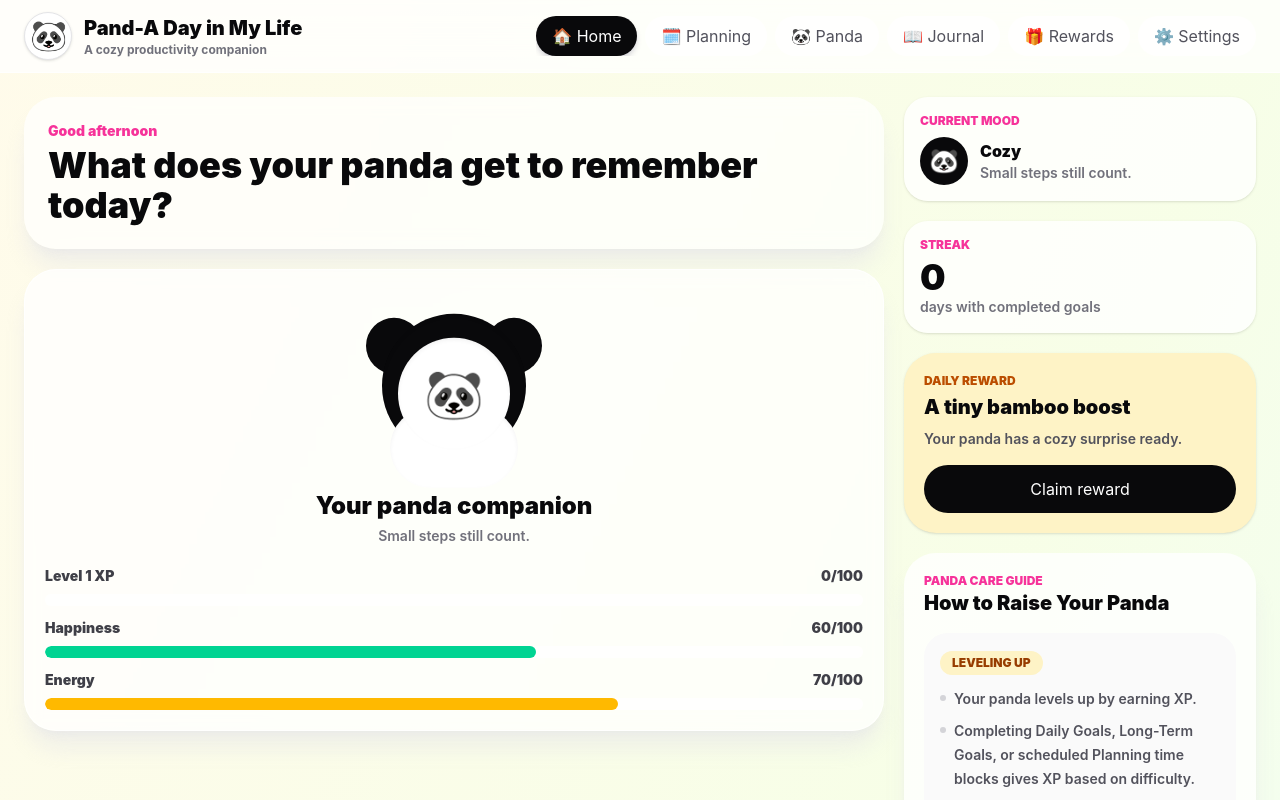
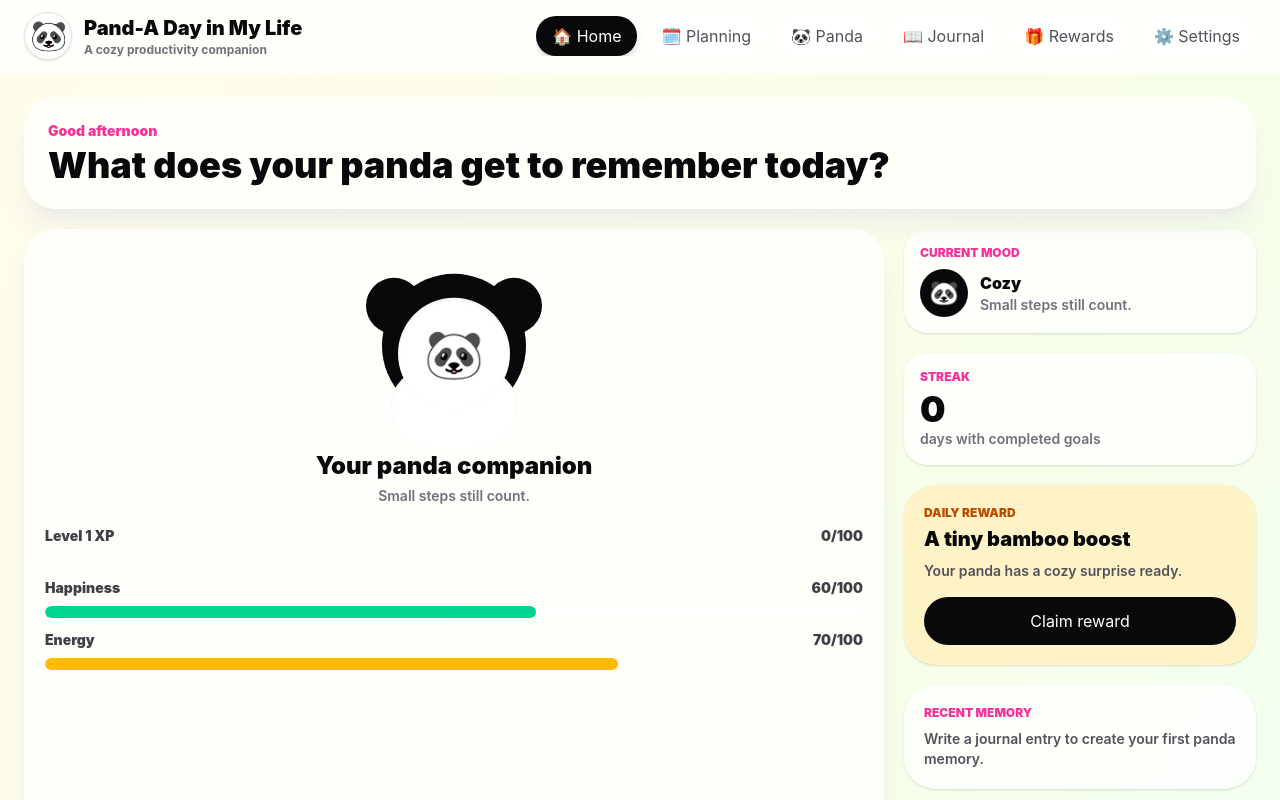
Before and after one commit to JIXIECODES/Pand-A-Day-in-My-Life, a React (Vite) app: page / in a window 1280 px wide. Both pictures are taken after a click on the button "Continue without an account". Shown: the top 800 px of the page. Built offline with nearby package versions, Linux system fonts and the light colour scheme.

Commit message:
Restore full-width home guide layout

```diff
--- a/src/features/home/pages/Home.jsx
+++ b/src/features/home/pages/Home.jsx
@@ -18,16 +18,14 @@ export default function Home() {
   const activeGoalCount = [...classicGoals, ...longTermGoals].filter((goal) => !goal.completed).length;
 
   return (
-    <main className="mx-auto grid max-w-7xl gap-5 px-4 py-6 sm:px-6 lg:grid-cols-[1fr_22rem]">
-      <section className="space-y-5">
+    <main className="mx-auto grid max-w-7xl gap-5 px-4 py-6 sm:px-6">
       <div className="rounded-[2rem] bg-white/70 p-6 shadow-xl shadow-zinc-200/60 backdrop-blur">
         <p className="text-sm font-black text-pink-500">{greetingForNow()}</p>
         <h1 className="mt-1 text-4xl font-black text-zinc-950">What does your panda get to remember today?</h1>
       </div>
 
+      <section className="grid gap-5 lg:grid-cols-[1fr_22rem]">
         <PandaCompanion />
-
-      </section>
 
         <aside className="space-y-5">
           <PandaMoodDisplay />
@@ -37,25 +35,28 @@ export default function Home() {
             <p className="text-sm font-semibold text-zinc-500">days with completed goals</p>
           </section>
           <DailyReward />
-        <PandaTutorial compact />
+          <section className="rounded-[2rem] bg-white/80 p-5 shadow-sm">
+            <p className="text-xs font-black uppercase text-pink-500">Recent memory</p>
+            <p className="mt-2 text-sm font-semibold text-zinc-600">
+              {latestMemory ? `Your panda remembers: "${latestMemory.text}"` : "Write a journal entry to create your first panda memory."}
+            </p>
+          </section>
+          <FocusTimer />
+        </aside>
+      </section>
+
+      <PandaTutorial />
+
       <section className="rounded-[2rem] bg-white/75 p-5 shadow-xl shadow-zinc-200/60">
         <p className="text-xs font-black uppercase text-pink-500">Planning preview</p>
-          <h2 className="mt-1 text-xl font-black text-zinc-950">Manage goals in Planning</h2>
-          <div className="mt-4 grid gap-3 rounded-3xl bg-zinc-50 p-4">
+        <h2 className="mt-1 text-2xl font-black text-zinc-950">Manage goals in Planning</h2>
+        <div className="mt-4 flex flex-col gap-3 rounded-3xl bg-zinc-50 p-4 sm:flex-row sm:items-center sm:justify-between">
           <p className="text-sm font-black text-zinc-700">{activeGoalCount} active unscheduled goals</p>
           <button className="rounded-full bg-zinc-950 px-5 py-3 font-black text-white" onClick={() => setActivePage("calendar")} type="button">
             Open Planning
           </button>
         </div>
       </section>
-        <FocusTimer />
-        <section className="rounded-[2rem] bg-white/80 p-5 shadow-sm">
-          <p className="text-xs font-black uppercase text-pink-500">Recent memory</p>
-          <p className="mt-2 text-sm font-semibold text-zinc-600">
-            {latestMemory ? `Your panda remembers: "${latestMemory.text}"` : "Write a journal entry to create your first panda memory."}
-          </p>
-        </section>
-      </aside>
     </main>
   );
 }
```
Lines whose indentation alone changed are shown as unchanged.
